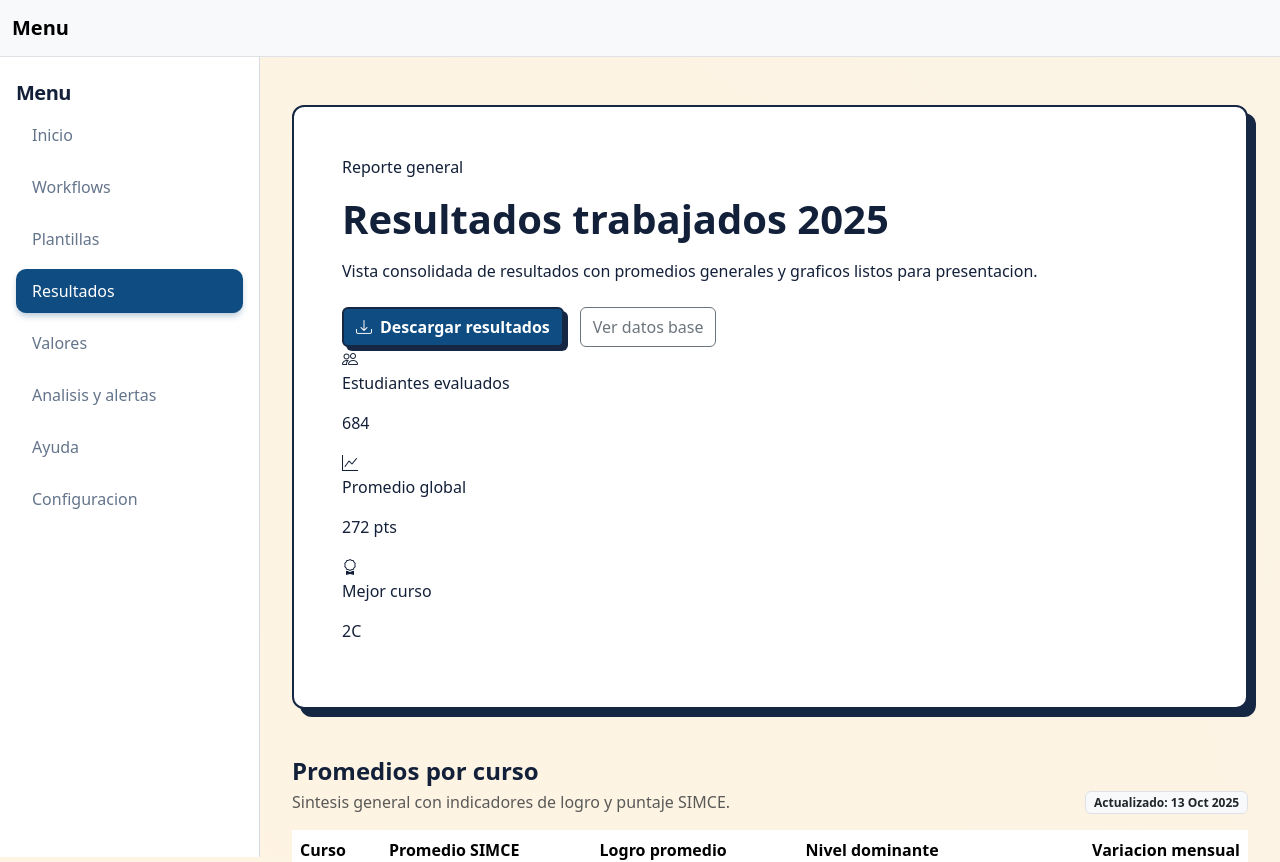
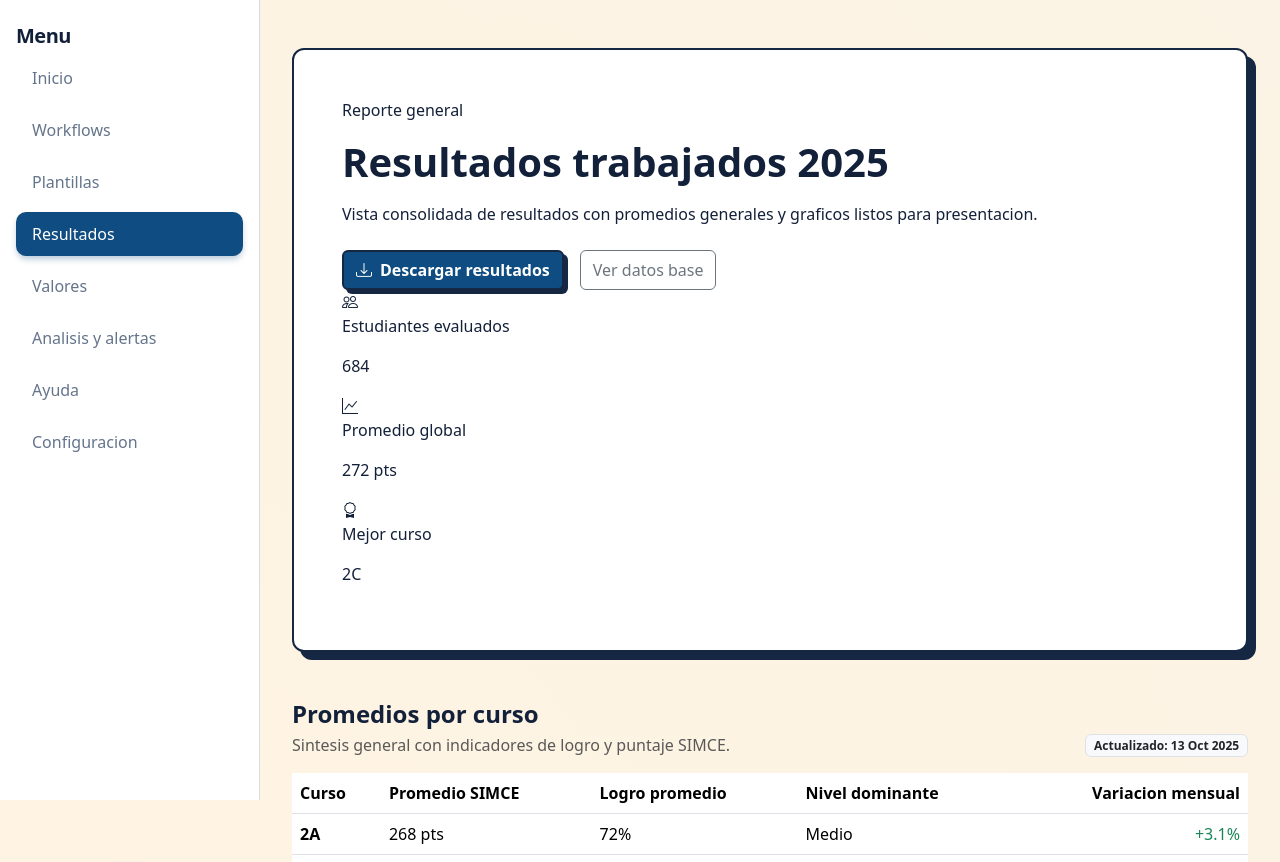
Before and after one commit to mgodoydiaz/report_generator, a React (Vite) app in the folder frontend/: page /resultados in a window 1280 px wide. Shown: the top 862 px of the page. Built offline with nearby package versions, Linux system fonts and the light colour scheme.

Commit message:
feat: implement base layout component and global styling.

```diff
--- a/frontend/src/components/Layout.jsx
+++ b/frontend/src/components/Layout.jsx
@@ -1,10 +1,8 @@
 import Sidebar from "./Sidebar.jsx";
-import Topbar from "./Topbar.jsx";
 
 export default function Layout({ children }) {
   return (
     <div className="app-shell">
-      <Topbar />
       <div className="d-lg-flex">
         <Sidebar />
         <main className="container py-5 layout-main">{children}</main>
--- a/frontend/src/components/Topbar.jsx
+++ /dev/null
@@ -1,9 +0,0 @@
-export default function Topbar() {
-  return (
-    <nav className="navbar navbar-expand-lg navbar-light bg-light border-bottom">
-      <div className="container-fluid">
-        <span className="navbar-brand fw-bold">Menu</span>
-      </div>
-    </nav>
-  );
-}
```
